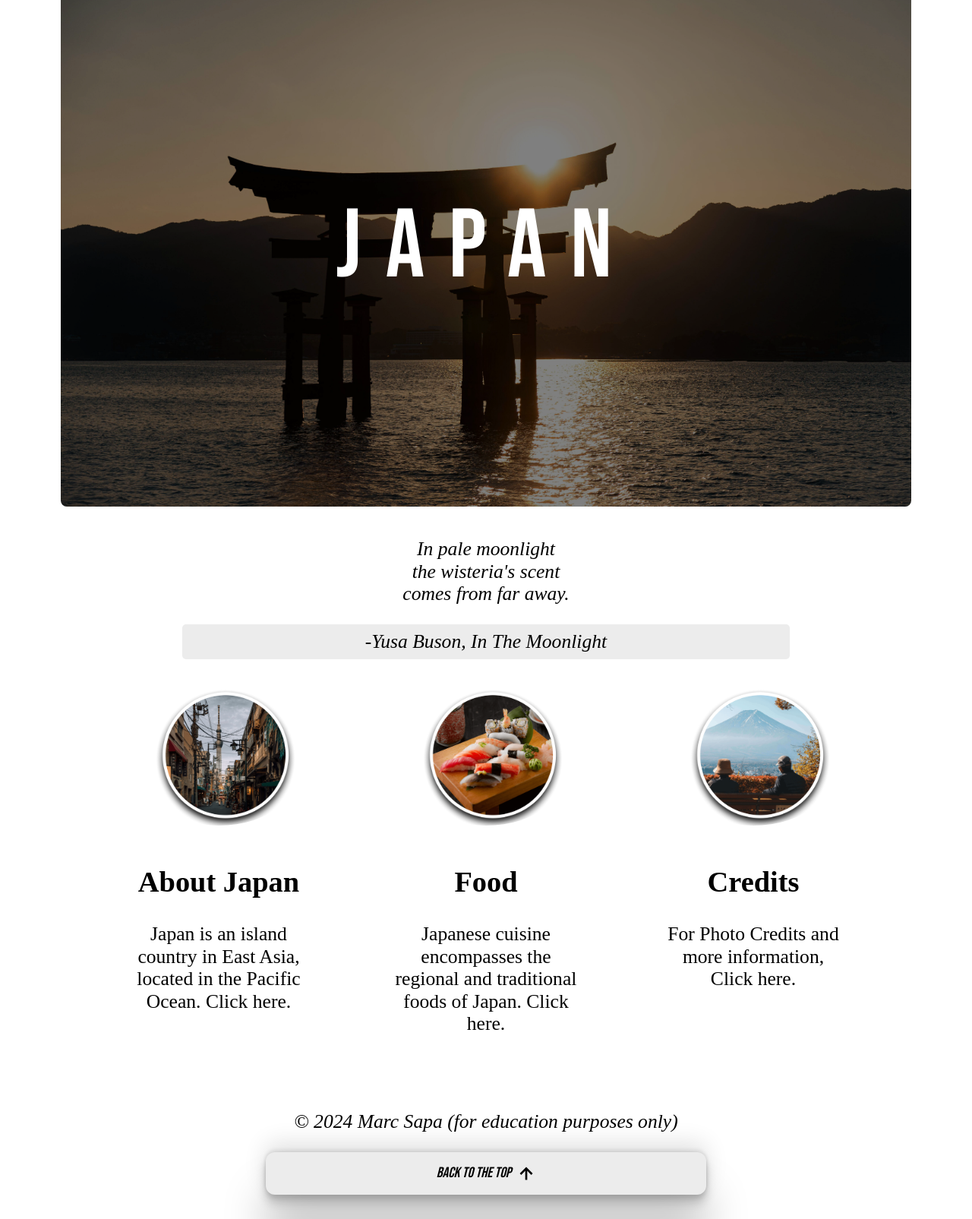
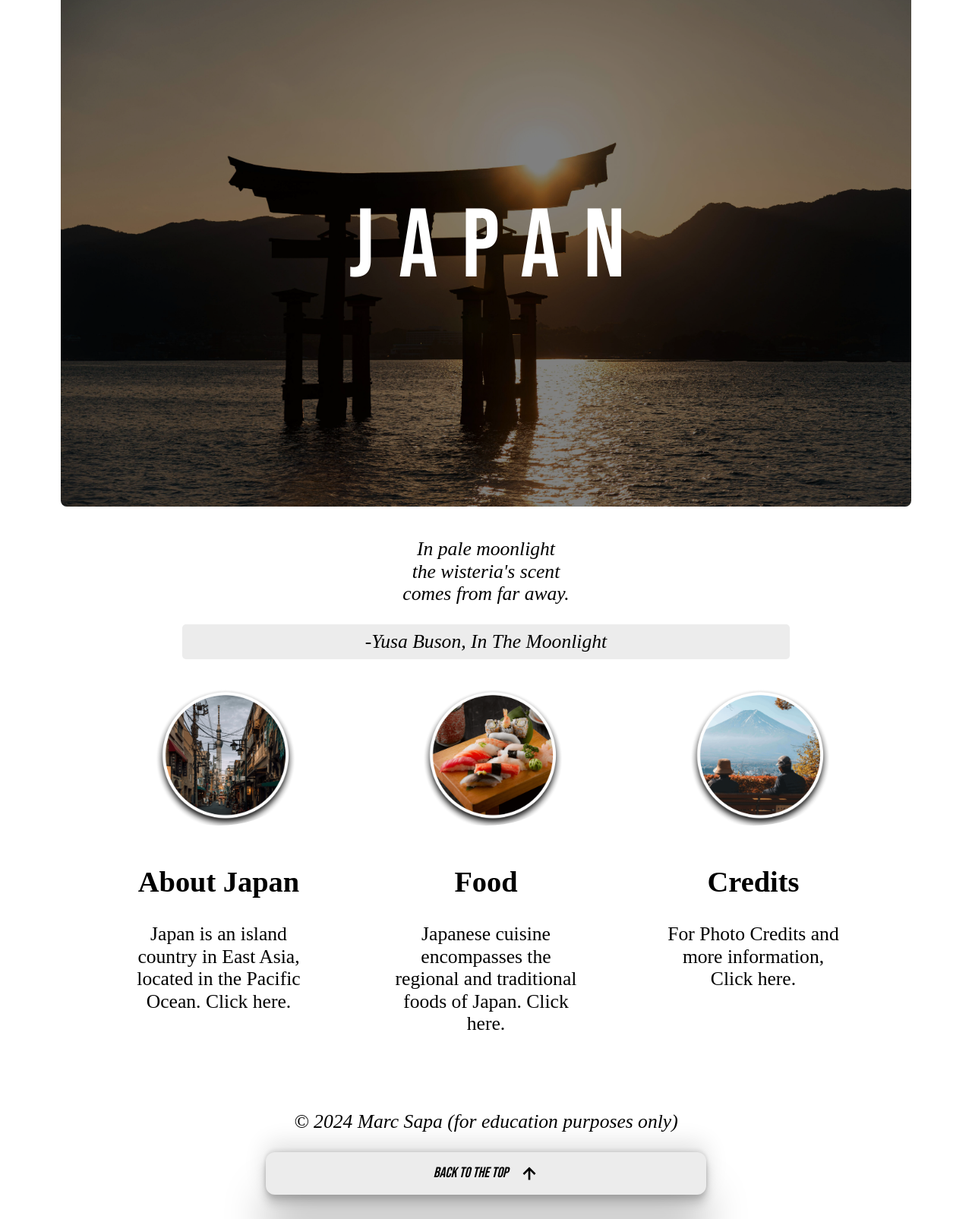
Before and after one commit to marcs12/country-website, a plain HTML site: page index.html in a window 1280 px wide. Shown: the part 160-1765 px from the top of the page at 76% size. Drawn offline with Linux system fonts and the light colour scheme.

Commit message:
fix css positioning

```diff
--- a/styles/style.css
+++ b/styles/style.css
@@ -190,7 +190,7 @@ nav img {
   color: #ffffff;
   font-family: "Bebas Neue", sans-serif;
   position: absolute;
-  padding: 8rem 0 0 0;
+  padding: 8rem 0 0 2.15rem;
   transition: ease 0.7s;
 }
 
@@ -285,7 +285,7 @@ footer a {
   display: flex;
   justify-content: center;
   align-items: center;
-  gap: 0.5rem;
+  gap: 1rem;
   max-width: 36.25rem;
   margin: 0 auto;
   background-color: #ececec;
```
